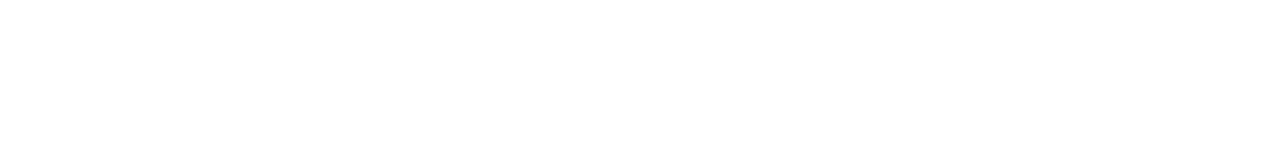
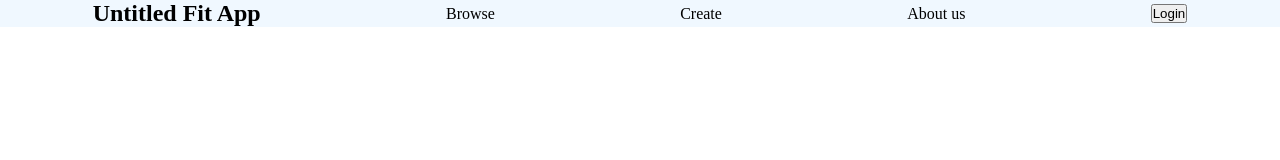
Before and after one commit to Elijah-Colon/untitled-fit-app-dead, a plain HTML site: page public/index.html in a window 1280 px wide. Drawn offline with nearby package versions, Linux system fonts and the light colour scheme.

Commit message:
added a nav bar

```diff
--- a/public/index.html
+++ b/public/index.html
@@ -1,17 +1,22 @@
 <!DOCTYPE html>
 <html lang="en">
-<head>
-    <meta charset="UTF-8">
-    <meta name="viewport" content="width=device-width, initial-scale=1.0">
-    <link rel="stylesheet" href="style.css">
+  <head>
+    <meta charset="UTF-8" />
+    <meta name="viewport" content="width=device-width, initial-scale=1.0" />
+    <link rel="stylesheet" href="style.css" />
     <script src="https://unpkg.com/vue@3/dist/vue.global.js"></script>
     <title>Document</title>
-</head>
-<body>
+  </head>
+  <body>
     <div id="app">
-
-
+      <nav>
+        <h1>Untitled Fit App</h1>
+        <p>Browse</p>
+        <p>Create</p>
+        <p>About us</p>
+        <button>Login</button>
+      </nav>
     </div>
     <script src="app.js"></script>
-</body>
+  </body>
 </html>
--- a/public/style.css
+++ b/public/style.css
@@ -0,0 +1,15 @@
+* {
+  margin: 0;
+  padding: 0;
+  box-sizing: border-box;
+}
+
+nav {
+  display: flex;
+  align-items: center;
+  justify-content: space-around;
+  background-color: aliceblue;
+  position: relative;
+  position: sticky;
+  top: 0;
+}
```
